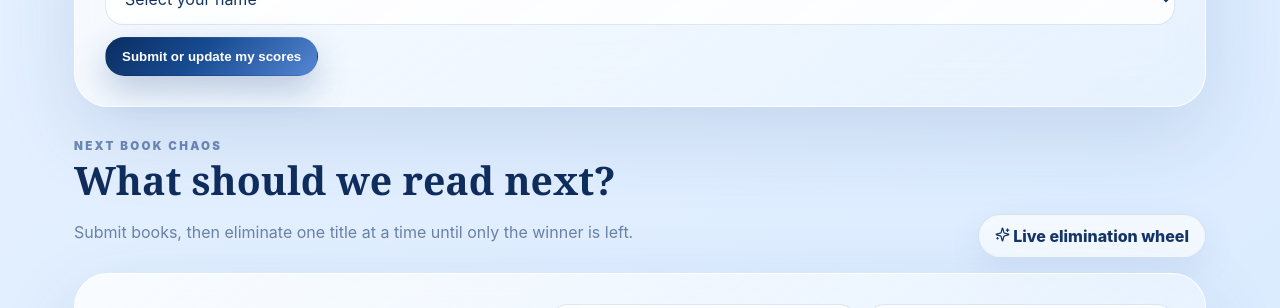
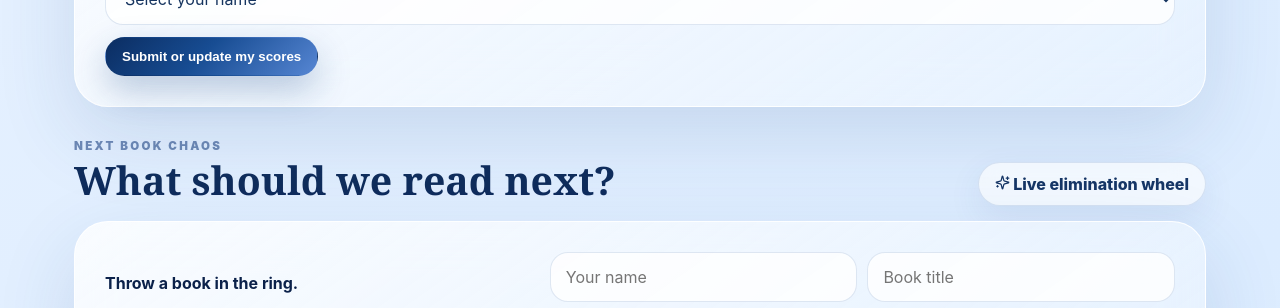
Before and after one commit to JGOJLG/literal-trash, a Next.js app: page / in a window 1280 px wide. Shown: the part 960-1268 px from the top of the page. Built offline with nearby package versions, Linux system fonts and the light colour scheme; no server answers; the database is empty.

Commit message:
Remove extra next-book wheel subtitle

```diff
--- a/src/components/RecommendationWheel.tsx
+++ b/src/components/RecommendationWheel.tsx
@@ -76,7 +76,7 @@ export default function RecommendationWheel(){
   const showRoundResult = Boolean(selected && !isAnimating && state.status!=='winner');
 
   return <section className="section" id="next-pick">
-    <div className="sectionHead"><div><div className="eyebrow">Next book chaos</div><h3>What should we read next?</h3><p className="muted">Submit books, then eliminate one title at a time until only the winner is left.</p></div><span className="pill"><Sparkles size={15}/> Live elimination wheel</span></div>
+    <div className="sectionHead"><div><div className="eyebrow">Next book chaos</div><h3>What should we read next?</h3></div><span className="pill"><Sparkles size={15}/> Live elimination wheel</span></div>
     <div className="glass recSubmit">
       <div><h4>Throw a book in the ring.</h4><p className="muted">Everyone can add a recommendation. When the host spins, everyone watching sees the same wheel move at the same time.</p></div>
       <div className="recFields"><input className="field" placeholder="Your name" value={name} onChange={e=>setName(e.target.value)}/><input className="field" placeholder="Book title" value={title} onChange={e=>setTitle(e.target.value)}/><input className="field" placeholder="Author (optional)" value={author} onChange={e=>setAuthor(e.target.value)}/><button className="btn" onClick={()=>void submit()}>Add to the wheel</button>{message?<p className="muted recMessage">{message}</p>:null}</div>
```
